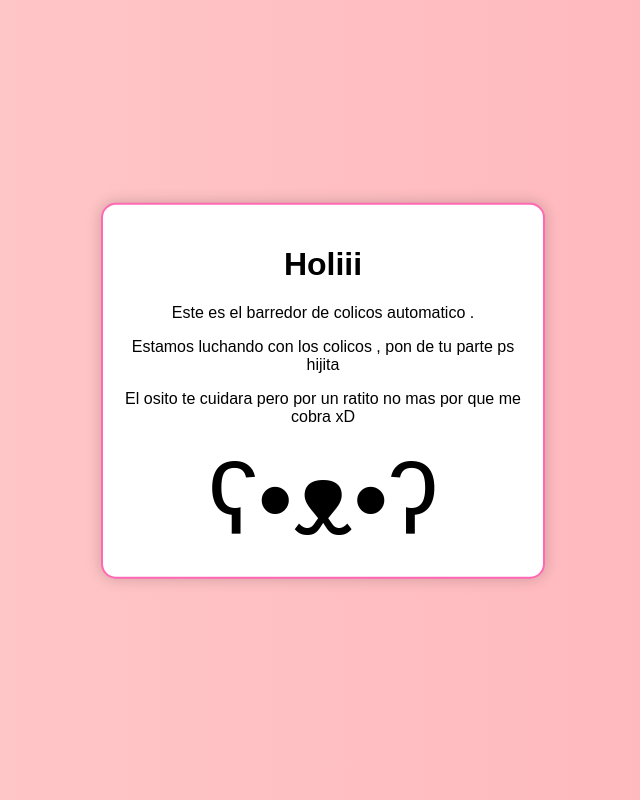
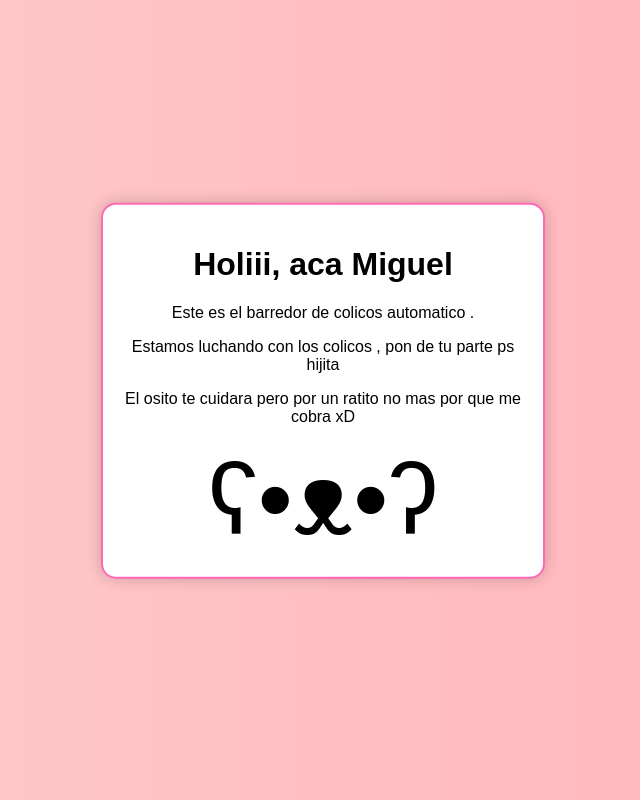
Before and after one commit to LMiguelx/Colicos, a plain HTML site: page index.html in a window 1280 px wide. Shown: the whole page, without its empty margins (317-957 px from the left). Drawn offline with Linux system fonts and the light colour scheme.

Commit message:
colicos2

```diff
--- a/colicos.html
+++ b/index.html
@@ -40,7 +40,7 @@
 </head>
 <body>
     <div class="message">
-        <h1> Holiii </h1>
+        <h1> Holiii, aca Miguel</h1>
         <p>Este es el barredor de colicos automatico .</p>
         <p>Estamos luchando con los colicos , pon de tu parte ps hijita </p>
         <p>El osito te cuidara pero por un ratito no mas por que me cobra xD </p>
```
